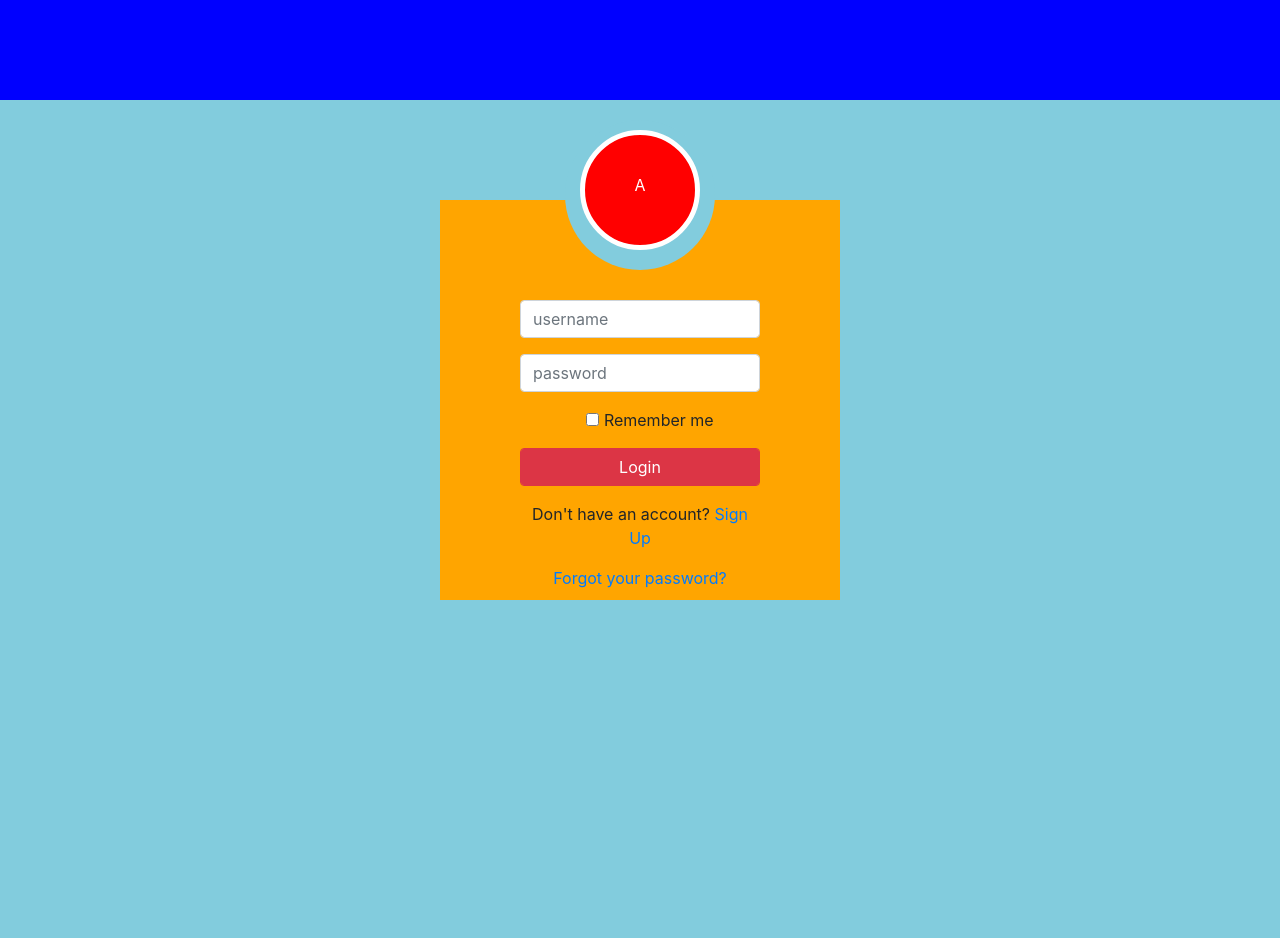
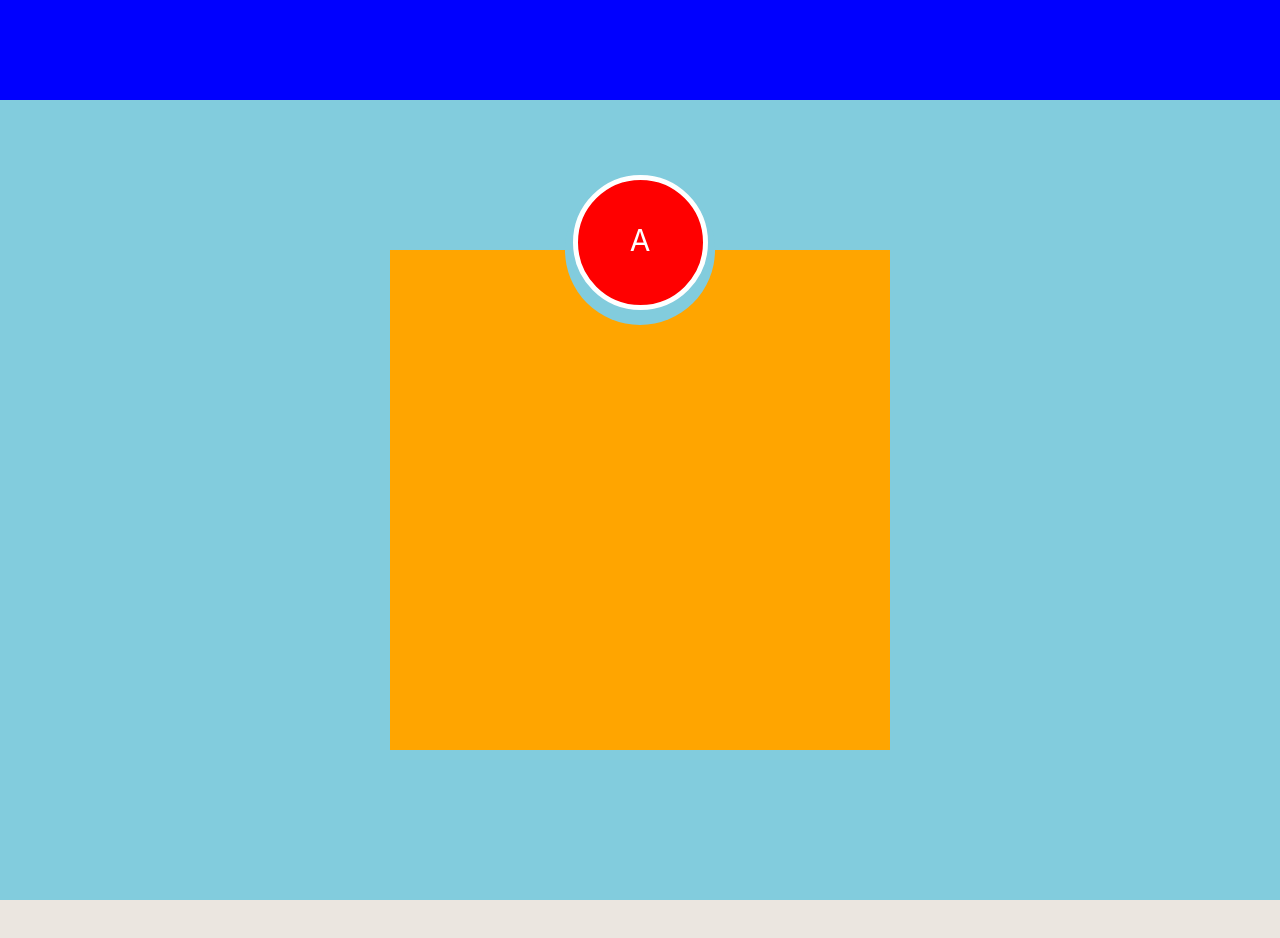
Before and after one commit to Exercise-D010/Database, a React (Create React App) app: page /login in a window 1280 px wide. Shown: the top 938 px of the page. After the commit the page ends 900 px from the top, so only its background shows below. Built offline with nearby package versions, Linux system fonts and the light colour scheme.

Commit message:
chinh sua login 05

```diff
--- a/src/App.js
+++ b/src/App.js
@@ -11,6 +11,7 @@ function App() {
     <div className="App">
       <HeaderElement></HeaderElement>
       <MainRouter></MainRouter>
+
     </div>
   );
 }
--- a/src/pages/login/login.js
+++ b/src/pages/login/login.js
@@ -1,8 +1,5 @@
 import React from 'react';
 import './login.scss';
-import Logo from '../../assets/images/logo.png';
-
-
 
 
 class LoginPage extends React.Component{
@@ -13,25 +10,8 @@ class LoginPage extends React.Component{
                     <div className="circle">
 
                     </div>
+                </div>
 
-                    <form className="form">
-                        <div className='form-group'>
-                            <input type="text" name="username" placeholder="username" className="form-control"/>
-                        </div>
-                        <div className='form-group'>
-                                <input type="password" name="password" placeholder="password" className="form-control"/>
-                        </div>
-                        <div className='form-group form-check'>
-                                <input type="checkbox" name="remember"/> Remember me
-                        </div>
-                        <div className='form-group'>
-                            <input type="submit" name="submit" value="Login" className="btn btn-danger form-control"/>
-                        </div>
-                        <p>Don't have an account? <a href="#">Sign Up</a></p>
-                        <p><a href="#">Forgot your password?</a></p>
-                    </form>
-
-                </div>
             </div>
         )
     }
--- a/src/pages/login/login.scss
+++ b/src/pages/login/login.scss
@@ -1,57 +1,42 @@
-*{margin: 0px; padding: 0px}
 
 .login{
 	background: #82ccdd;
-	min-height: 1000px;
 	width: 100%;
+	height: 800px;
+	padding-top: 150px;
 
 	.body-login{
+		width: 500px;
+		height: 500px;
+		margin: auto;
 		background: orange;
-		width: 400px;
-		height: 400px;
-		top: 50%;
-		left: 50%;
-		position: absolute;
-		transform: translate(-50%, -50%);
-		box-sizing: border-box;
-		padding: 70px 30px;
-	}
+		position: relative;
 
 	.circle{
-		width:150px;
-		height: 150px;
-		position: absolute;
+		width: 150px;
+		height:150px;
 		background: #82ccdd;
 		border-radius: 50%;
+		position: absolute;
+		top: -75px;
 		left: 50%;
-		margin-left: -75px;
-		margin-top: -150px;
+		margin-left:-75px;
+
 		&:after{
-			content:'A';
-			color:#fff;
-			line-height: 100px;
-			width:80%;
-			height:80%;
-			position: absolute;
+			content: 'A';
+			color: #fff;
+			line-height: 120px;
+			font-size: 30px;
+			width: 90%;
+			height:90%;
 			background: red;
 			border-radius: 50%;
 			border:5px solid #fff;
+			position: absolute;
 			left: 50%;
-			margin-left: -40%;
-			margin-top: 10px ;
-		}
+			margin-left: -45%;
+			}
 	}
-
-	.form{
-		margin:30px 50px;
-		padding-bottom: 10px;
-
-
-
-
-		p{
-			font-size: 16px;
-		}
 	}
 }
 /*
```
